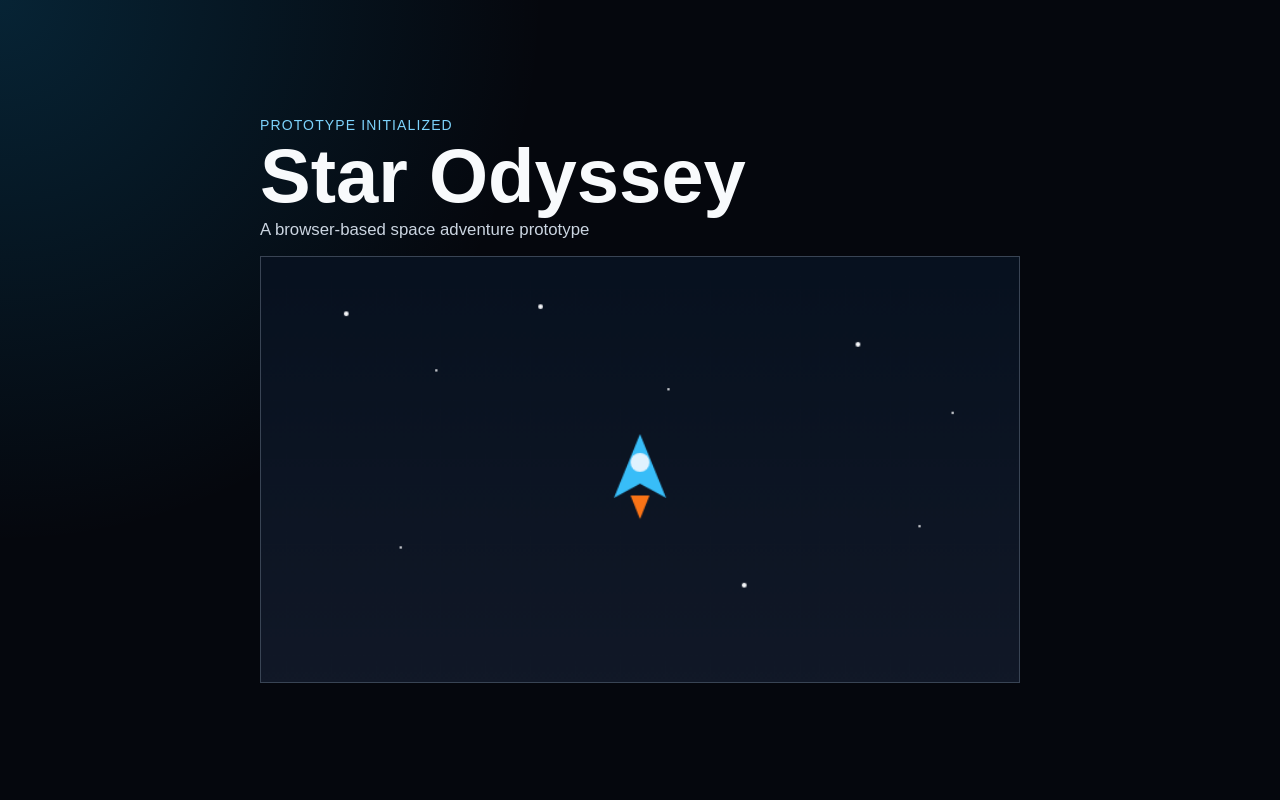
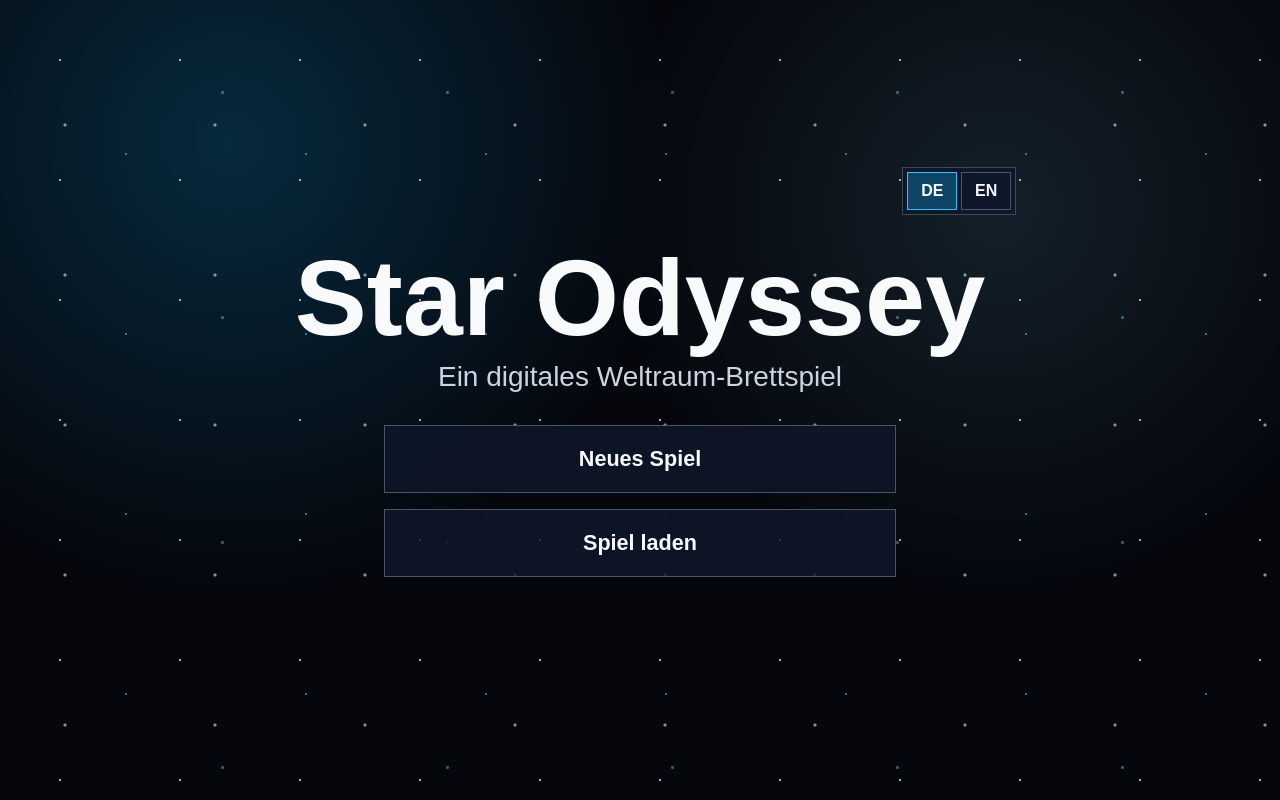
Before and after one commit to DerDruckpilot/Star-Odyssey, a website with bundled scripts: page index.html in a window 1280 px wide. Built offline with nearby package versions, Linux system fonts and the light colour scheme.

Commit message:
Add main menu and language toggle

```diff
--- a/index.html
+++ b/index.html
@@ -1,5 +1,5 @@
 <!doctype html>
-<html lang="en">
+<html lang="de">
   <head>
     <meta charset="utf-8">
     <meta name="viewport" content="width=device-width, initial-scale=1">
@@ -7,15 +7,7 @@
     <link rel="stylesheet" href="./src/styles.css">
   </head>
   <body>
-    <main class="game-shell">
-      <section class="intro" aria-label="Star Odyssey prototype">
-        <p class="eyebrow">Prototype initialized</p>
-        <h1>Star Odyssey</h1>
-        <p class="subtitle">A browser-based space adventure prototype</p>
-      </section>
-
-      <canvas id="game" width="640" height="360" aria-label="Star Odyssey game area"></canvas>
-    </main>
+    <main id="app" class="app-shell" aria-live="polite"></main>
 
     <script type="module" src="./src/main.js"></script>
   </body>
--- a/package.json
+++ b/package.json
@@ -5,7 +5,7 @@
   "type": "module",
   "scripts": {
     "start": "npx serve .",
-    "check": "node --check src/main.js && node --check scripts/check-structure.js",
+    "check": "node --check src/main.js && node --check src/i18n.js && node --check scripts/check-structure.js",
     "test": "node scripts/check-structure.js",
     "pdf:inspect": ".\\.venv\\Scripts\\python.exe tools\\pdf\\inspect-pdf.py"
   },
--- a/scripts/check-structure.js
+++ b/scripts/check-structure.js
@@ -6,6 +6,7 @@ const requiredPaths = [
   "index.html",
   "src",
   "src/main.js",
+  "src/i18n.js",
   "src/styles.css",
   "assets",
   "docs",
--- /dev/null
+++ b/src/i18n.js
@@ -0,0 +1,35 @@
+export const defaultLanguage = "de";
+
+export const languages = ["de", "en"];
+
+const translations = {
+  de: {
+    subtitle: "Ein digitales Weltraum-Brettspiel",
+    newGame: "Neues Spiel",
+    loadGame: "Spiel laden",
+    languageToggle: "Sprache wechseln",
+    loadPlaceholder: "Spiel laden wird später ergänzt.",
+    selectPlayers: "Spieleranzahl wählen",
+    playersLabel: "{count} Spieler",
+    continue: "Weiter",
+    back: "Zurück",
+    continuePlaceholder: "Neues Spiel mit {count} Spielern wird später gestartet."
+  },
+  en: {
+    subtitle: "A digital space board game",
+    newGame: "New Game",
+    loadGame: "Load Game",
+    languageToggle: "Change language",
+    loadPlaceholder: "Load game will be added later.",
+    selectPlayers: "Select number of players",
+    playersLabel: "{count} players",
+    continue: "Continue",
+    back: "Back",
+    continuePlaceholder: "New game with {count} players will start later."
+  }
+};
+
+export function getText(language, key) {
+  const selectedLanguage = translations[language] ? language : defaultLanguage;
+  return translations[selectedLanguage][key] ?? translations[defaultLanguage][key] ?? key;
+}
--- a/src/main.js
+++ b/src/main.js
@@ -1,68 +1,154 @@
-const canvas = document.querySelector("#game");
-const context = canvas.getContext("2d");
+import { defaultLanguage, getText, languages } from "./i18n.js";
 
-function drawStarfield() {
-  const gradient = context.createLinearGradient(0, 0, 0, canvas.height);
-  gradient.addColorStop(0, "#07111f");
-  gradient.addColorStop(1, "#111827");
-  context.fillStyle = gradient;
-  context.fillRect(0, 0, canvas.width, canvas.height);
+const storageKey = "star-odyssey-language";
+const app = document.querySelector("#app");
 
-  context.fillStyle = "#f8fafc";
-  const stars = [
-    [72, 48, 2],
-    [148, 96, 1],
-    [236, 42, 2],
-    [344, 112, 1],
-    [504, 74, 2],
-    [584, 132, 1],
-    [118, 246, 1],
-    [408, 278, 2],
-    [556, 228, 1]
-  ];
+const state = {
+  language: loadLanguage(),
+  view: "menu",
+  selectedPlayers: 2,
+  notice: ""
+};
 
-  for (const [x, y, radius] of stars) {
-    context.beginPath();
-    context.arc(x, y, radius, 0, Math.PI * 2);
-    context.fill();
+function loadLanguage() {
+  try {
+    const storedLanguage = localStorage.getItem(storageKey);
+    return languages.includes(storedLanguage) ? storedLanguage : defaultLanguage;
+  } catch {
+    return defaultLanguage;
   }
 }
 
-function drawShip() {
-  const centerX = canvas.width / 2;
-  const centerY = canvas.height / 2;
+function saveLanguage(language) {
+  try {
+    localStorage.setItem(storageKey, language);
+  } catch {
+    // The UI still works when storage is unavailable.
+  }
+}
 
-  context.save();
-  context.translate(centerX, centerY);
+function t(key) {
+  return getText(state.language, key);
+}
 
-  context.fillStyle = "#38bdf8";
-  context.beginPath();
-  context.moveTo(0, -30);
-  context.lineTo(22, 24);
-  context.lineTo(0, 12);
-  context.lineTo(-22, 24);
-  context.closePath();
-  context.fill();
+function setLanguage(language) {
+  state.language = language;
+  state.notice = "";
+  saveLanguage(language);
+  render();
+}
 
-  context.fillStyle = "#e0f2fe";
-  context.beginPath();
-  context.arc(0, -6, 8, 0, Math.PI * 2);
-  context.fill();
+function setView(view) {
+  state.view = view;
+  state.notice = "";
+  render();
+}
 
-  context.fillStyle = "#f97316";
-  context.beginPath();
-  context.moveTo(-8, 22);
-  context.lineTo(0, 42);
-  context.lineTo(8, 22);
-  context.closePath();
-  context.fill();
+function showLoadPlaceholder() {
+  state.notice = t("loadPlaceholder");
+  render();
+}
 
-  context.restore();
+function createButton(label, onClick, className = "menu-button") {
+  const button = document.createElement("button");
+  button.type = "button";
+  button.className = className;
+  button.textContent = label;
+  button.addEventListener("click", onClick);
+  return button;
+}
+
+function renderLanguageToggle() {
+  const wrapper = document.createElement("div");
+  wrapper.className = "language-toggle";
+  wrapper.setAttribute("aria-label", t("languageToggle"));
+
+  for (const language of languages) {
+    const button = createButton(language.toUpperCase(), () => setLanguage(language), "language-button");
+    button.setAttribute("aria-pressed", String(language === state.language));
+    wrapper.append(button);
+  }
+
+  return wrapper;
+}
+
+function renderMenu() {
+  const screen = document.createElement("section");
+  screen.className = "menu-screen";
+  screen.setAttribute("aria-labelledby", "screen-title");
+
+  const titleGroup = document.createElement("div");
+  titleGroup.className = "title-group";
+
+  const title = document.createElement("h1");
+  title.id = "screen-title";
+  title.textContent = "Star Odyssey";
+
+  const subtitle = document.createElement("p");
+  subtitle.className = "subtitle";
+  subtitle.textContent = t("subtitle");
+
+  titleGroup.append(title, subtitle);
+
+  const actions = document.createElement("div");
+  actions.className = "menu-actions";
+  actions.append(
+    createButton(t("newGame"), () => setView("players")),
+    createButton(t("loadGame"), showLoadPlaceholder)
+  );
+
+  screen.append(renderLanguageToggle(), titleGroup, actions, renderNotice());
+  return screen;
+}
+
+function renderPlayerSelect() {
+  const screen = document.createElement("section");
+  screen.className = "menu-screen";
+  screen.setAttribute("aria-labelledby", "screen-title");
+
+  const title = document.createElement("h1");
+  title.id = "screen-title";
+  title.className = "setup-title";
+  title.textContent = t("selectPlayers");
+
+  const options = document.createElement("div");
+  options.className = "player-options";
+
+  for (const count of [2, 3, 4]) {
+    const button = createButton(String(count), () => {
+      state.selectedPlayers = count;
+      render();
+    }, "player-button");
+    button.setAttribute("aria-label", t("playersLabel").replace("{count}", count));
+    button.setAttribute("aria-pressed", String(count === state.selectedPlayers));
+    options.append(button);
+  }
+
+  const actions = document.createElement("div");
+  actions.className = "setup-actions";
+  actions.append(
+    createButton(t("back"), () => setView("menu"), "secondary-button"),
+    createButton(t("continue"), () => {
+      state.notice = t("continuePlaceholder").replace("{count}", state.selectedPlayers);
+      render();
+    }, "menu-button")
+  );
+
+  screen.append(renderLanguageToggle(), title, options, actions, renderNotice());
+  return screen;
+}
+
+function renderNotice() {
+  const notice = document.createElement("p");
+  notice.className = "notice";
+  notice.textContent = state.notice;
+  notice.hidden = state.notice.length === 0;
+  return notice;
 }
 
 function render() {
-  drawStarfield();
-  drawShip();
+  document.documentElement.lang = state.language;
+  app.replaceChildren(state.view === "players" ? renderPlayerSelect() : renderMenu());
 }
 
 render();
--- a/src/styles.css
+++ b/src/styles.css
@@ -10,53 +10,211 @@
 }
 
 body {
+  min-height: 100vh;
   margin: 0;
-  min-height: 100vh;
   display: grid;
   place-items: center;
+  overflow: hidden;
   background:
-    radial-gradient(circle at top left, rgba(14, 165, 233, 0.18), transparent 34rem),
+    radial-gradient(circle at 18% 18%, rgba(14, 165, 233, 0.22), transparent 28rem),
+    radial-gradient(circle at 78% 26%, rgba(125, 211, 252, 0.12), transparent 24rem),
     #05070d;
 }
 
-.game-shell {
-  width: min(92vw, 760px);
+body::before,
+body::after {
+  content: "";
+  position: fixed;
+  inset: 0;
+  pointer-events: none;
+  background-image:
+    radial-gradient(circle, rgba(248, 250, 252, 0.9) 0 1px, transparent 1.5px),
+    radial-gradient(circle, rgba(125, 211, 252, 0.65) 0 1px, transparent 1.5px);
+  background-position:
+    0 0,
+    36px 64px;
+  background-size:
+    120px 120px,
+    180px 180px;
+  animation: star-pulse 5s ease-in-out infinite alternate;
+}
+
+body::after {
+  opacity: 0.35;
+  transform: scale(1.25);
+  animation-duration: 8s;
+}
+
+button {
+  font: inherit;
+}
+
+.app-shell {
+  width: min(92vw, 880px);
+  min-height: min(82vh, 620px);
+  display: grid;
+  place-items: center;
+  position: relative;
+  z-index: 1;
+}
+
+.menu-screen {
+  width: 100%;
+  display: grid;
+  justify-items: center;
+  gap: 2rem;
+  padding: clamp(2rem, 5vw, 4rem);
+  text-align: center;
+}
+
+.language-toggle {
+  justify-self: end;
+  display: inline-grid;
+  grid-template-columns: repeat(2, 1fr);
+  gap: 0.25rem;
+  padding: 0.25rem;
+  border: 1px solid rgba(148, 163, 184, 0.35);
+  background: rgba(15, 23, 42, 0.72);
+}
+
+.language-button,
+.menu-button,
+.secondary-button,
+.player-button {
+  border: 1px solid rgba(148, 163, 184, 0.45);
+  color: #f8fafc;
+  background: rgba(15, 23, 42, 0.84);
+  cursor: pointer;
+  transition:
+    border-color 140ms ease,
+    background 140ms ease,
+    transform 140ms ease;
+}
+
+.language-button {
+  min-width: 3rem;
+  padding: 0.55rem 0.8rem;
+  font-weight: 700;
+}
+
+.language-button[aria-pressed="true"],
+.player-button[aria-pressed="true"] {
+  border-color: #38bdf8;
+  background: rgba(14, 165, 233, 0.32);
+}
+
+.title-group {
+  display: grid;
+  gap: 0.75rem;
+}
+
+h1 {
+  margin: 0;
+  font-size: clamp(3.25rem, 9vw, 6.75rem);
+  line-height: 0.95;
+}
+
+.setup-title {
+  font-size: clamp(2.4rem, 6vw, 4.75rem);
+}
+
+.subtitle {
+  margin: 0;
+  color: #cbd5e1;
+  font-size: clamp(1.25rem, 2.5vw, 1.75rem);
+}
+
+.menu-actions,
+.setup-actions {
+  width: min(100%, 32rem);
   display: grid;
   gap: 1rem;
 }
 
-.intro {
-  display: grid;
-  gap: 0.35rem;
+.setup-actions {
+  grid-template-columns: repeat(2, minmax(0, 1fr));
 }
 
-.eyebrow,
-.subtitle,
-h1 {
-  margin: 0;
+.menu-button,
+.secondary-button {
+  min-height: 4.25rem;
+  padding: 1rem 1.5rem;
+  font-size: clamp(1.1rem, 2vw, 1.35rem);
+  font-weight: 700;
 }
 
-.eyebrow {
-  color: #7dd3fc;
-  font-size: 0.875rem;
-  text-transform: uppercase;
-  letter-spacing: 0.08em;
+.secondary-button {
+  background: rgba(30, 41, 59, 0.7);
 }
 
-h1 {
-  font-size: clamp(2.25rem, 7vw, 4.75rem);
-  line-height: 1;
+.player-options {
+  display: grid;
+  grid-template-columns: repeat(3, minmax(5rem, 1fr));
+  gap: 1rem;
+  width: min(100%, 28rem);
 }
 
-.subtitle {
-  color: #cbd5e1;
-  font-size: 1.05rem;
+.player-button {
+  aspect-ratio: 1;
+  font-size: clamp(2rem, 5vw, 3.5rem);
+  font-weight: 800;
 }
 
-canvas {
-  width: 100%;
-  aspect-ratio: 16 / 9;
+.notice {
+  min-height: 1.5rem;
+  margin: 0;
+  color: #bae6fd;
+  font-size: 1rem;
+}
+
+.notice[hidden] {
   display: block;
-  border: 1px solid rgba(148, 163, 184, 0.35);
-  background: #07111f;
+  visibility: hidden;
 }
+
+.language-button:hover,
+.menu-button:hover,
+.secondary-button:hover,
+.player-button:hover,
+.language-button:focus-visible,
+.menu-button:focus-visible,
+.secondary-button:focus-visible,
+.player-button:focus-visible {
+  border-color: #7dd3fc;
+  background: rgba(14, 165, 233, 0.26);
+  outline: none;
+  transform: translateY(-1px);
+}
+
+@keyframes star-pulse {
+  from {
+    opacity: 0.32;
+  }
+
+  to {
+    opacity: 0.74;
+  }
+}
+
+@media (max-width: 620px) {
+  body {
+    overflow: auto;
+  }
+
+  .app-shell {
+    min-height: 100vh;
+  }
+
+  .menu-screen {
+    gap: 1.5rem;
+    padding: 1.25rem;
+  }
+
+  .language-toggle {
+    justify-self: center;
+  }
+
+  .setup-actions {
+    grid-template-columns: 1fr;
+  }
+}
```
